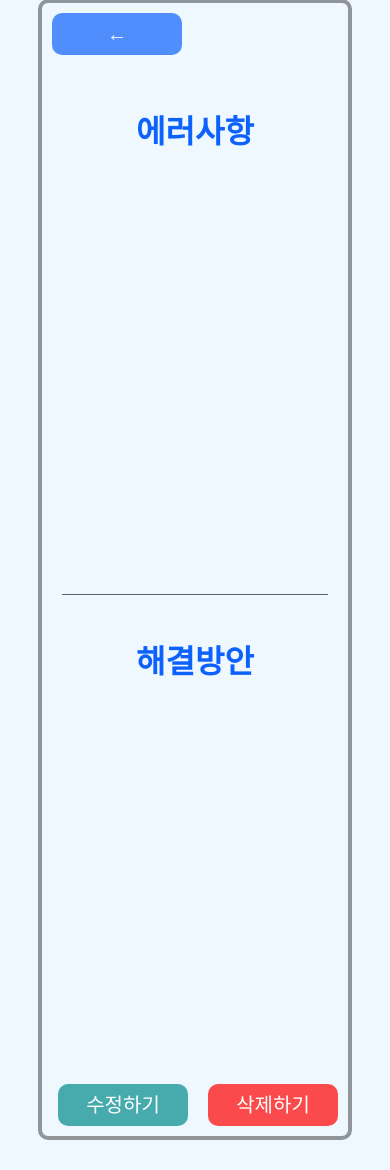
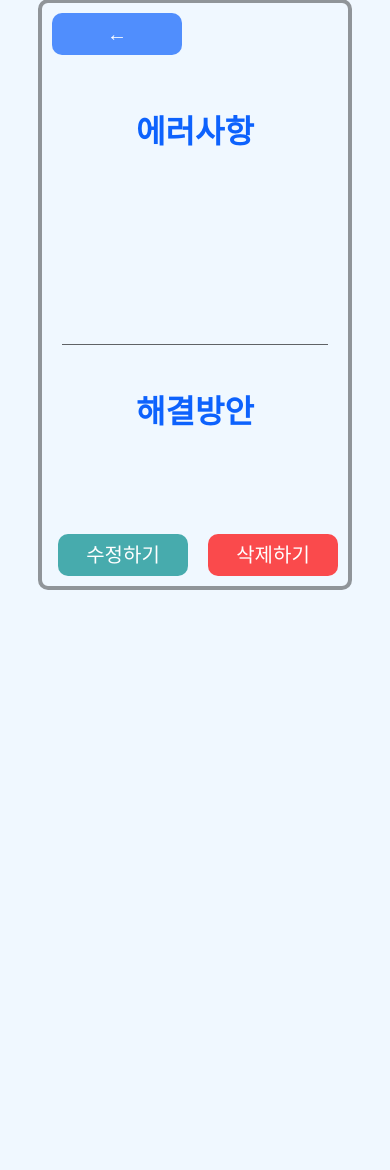
Before and after one commit to hosunghan-0821/Error_Logging, a Flask app: template templates/read.html in a window 390 px wide; the page is wider, and only the part inside the window is pictured. Shown: the part 177-1347 px from the top of that part. After the commit the page ends 767 px from the top of that part, so only its background shows below. Run offline with Flask 2, Linux system fonts and the light colour scheme; the template is opened without the code that fills it, so the values that code supplies are empty; some libraries are stand-ins or nearby versions.

Commit message:
세부사항ã 미디어쿼리

```diff
--- a/static/CSS/read.css
+++ b/static/CSS/read.css
@@ -1,6 +1,7 @@
 body {
     background-color: aliceblue;
 }
+
 .heotal {
     display: flex;
     border: 4px solid rgba(0, 0, 0, 0.4);
@@ -26,13 +27,18 @@ h1 {
     justify-content: space-around;
     align-items: center;
 }
+ .images {
+        width: 500px;
+        height: 300px;
+    }
 
     .container {
         boxsizing: border-box;
         width: 100%;
         height: 100%;
     }
-.list-container{
+
+    .list-container {
         width: 400px;
     }
 
@@ -47,7 +53,7 @@ h1 {
         margin-bottom: 50px;
     }
 
-span{
+    span {
         font-size: 20px;
     }
 
@@ -63,7 +69,8 @@ span{
     .name {
         width: 100%;
     }
-.img{
+
+    .img {
         width: 500px;
         height: 300px;
     }
@@ -366,3 +373,25 @@ span{
     .img {
         justify-content: space-evenly;
     }
+
+
+
+@media screen and (max-width: 991px) {
+    .title-image-container {
+        display: flex;
+        flex-direction: column;
+    }
+    .img{
+        width: 100%;
+        height: 100%;
+    }
+
+    .images {
+        width: 200px;
+        height: 100px;
+    }
+    .list-container{
+        width: 100%;
+        text-align: center;
+    }
+}
--- a/templates/read.html
+++ b/templates/read.html
@@ -50,7 +50,7 @@
 
                     {# 에러이미지 #}
                     <!--                            id="inline"-->
-                    <img id="error_image" style="width: 500px;  height: 300px;" src="{{ details.error_image }}">
+                    <img id="error_image" class="images" src="{{ details.error_image }}">
                 </div>
             </div>
         </div>
@@ -71,7 +71,7 @@
             <div class="image-container">
                 <div class="img">
                     <!--                            id="inline"-->
-                    <img id="solution_image" style="width: 500px; height: 300px;" src="{{ details.solution_image }}">
+                    <img id="solution_image" class="images" src="{{ details.solution_image }}">
 
                 </div>
             </div>
```
Lines whose indentation alone changed are shown as unchanged.
